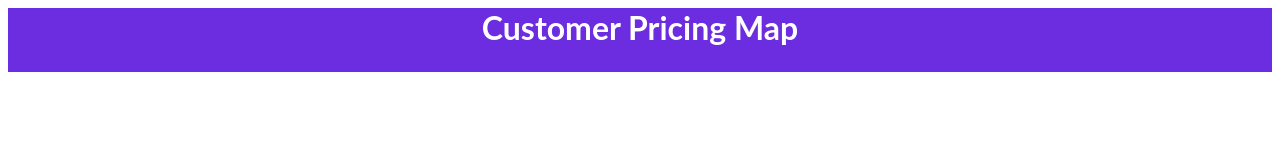
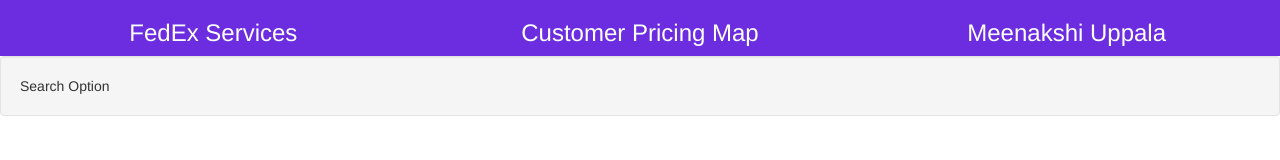
Before and after one commit to Sahana2696/react-mgpgqk, a React app: page / in a window 1280 px wide. Built offline with nearby package versions, Linux system fonts and the light colour scheme.

Commit message:
3 files modified

```diff
--- a/index.html
+++ b/index.html
@@ -1 +1,9 @@
+<head>
+  <title>Pricing Map</title>
+  <meta charset="utf-8">
+  <meta name="viewport" content="width=device-width, initial-scale=1">
+  <link rel="stylesheet" href="https://maxcdn.bootstrapcdn.com/bootstrap/3.4.0/css/bootstrap.min.css">
+  <script src="https://ajax.googleapis.com/ajax/libs/jquery/3.4.1/jquery.min.js"></script>
+  <script src="https://maxcdn.bootstrapcdn.com/bootstrap/3.4.0/js/bootstrap.min.js"></script>
+</head>
 <div id="root"></div>
--- a/index.js
+++ b/index.js
@@ -5,19 +5,21 @@
   constructor() {
     super();
 
-    }
+  }
 
 
   render() {
     return (
-
-    <div className="main">
-       <h1> Customer Pricing Map</h1>
-       <h1 style={{float:"left"}}> FedEx Services</h1>
-       <h1 style={{float:"right"}}> Meenakshi Uppala</h1>
+<div classNmae="page">
+      <div className="main">
+        <h3 class="col-sm-4" style={{ float: "left" }}> FedEx Services</h3>
+        <h3 class="col-sm-4"> Customer Pricing Map</h3>
+        <h3 class="col-sm-4" style={{ float: "right" }}> Meenakshi Uppala</h3>
 
       </div>
+      <div className="well"> Search Option </div>
 
+</div>
 
     );
   }
--- a/style.css
+++ b/style.css
@@ -7,4 +7,8 @@
   text-align: center;
   color:white;
 
+
 }
+.page{
+
+}
```
